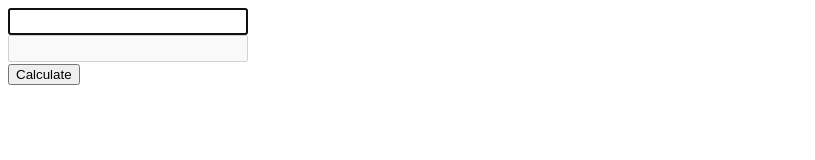
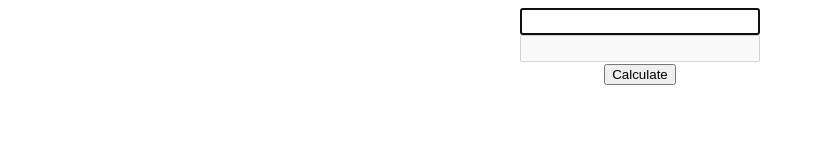
Before and after one commit to Zaryad/zaryad.github.com, a plain HTML site: page mini-apps/Simple Calculator.html in a window 1280 px wide. Shown: the whole page, without its empty margins (0-815 px from the left). Drawn offline with Linux system fonts and the light colour scheme.

Commit message:
Update Simple Calculator.html

```diff
--- a/mini-apps/Simple Calculator.html
+++ b/mini-apps/Simple Calculator.html
@@ -5,7 +5,7 @@
  <meta name="viewport" content="width=device-width, initial-scale=1.0, maximum-scale=2.0, user-scalable=yes">
   <title>Простой калькулятор / Simple Calculator</title>
    <style type="text/css">
-body {line-height:1.5}
+body {line-height:1.5; text-align:center}
 input {font-size:large}
 #b {text-align:right}
    </style>
```
